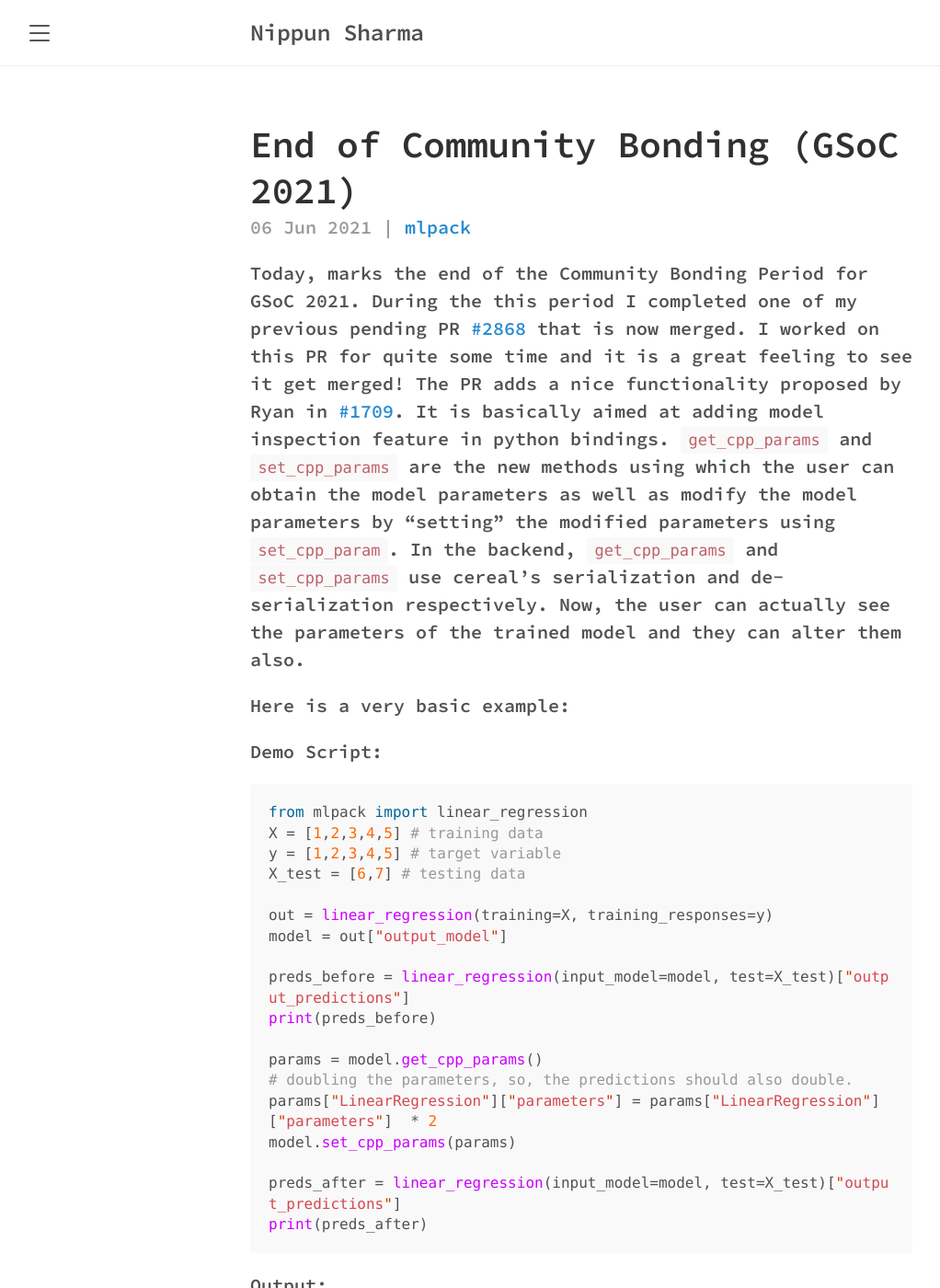
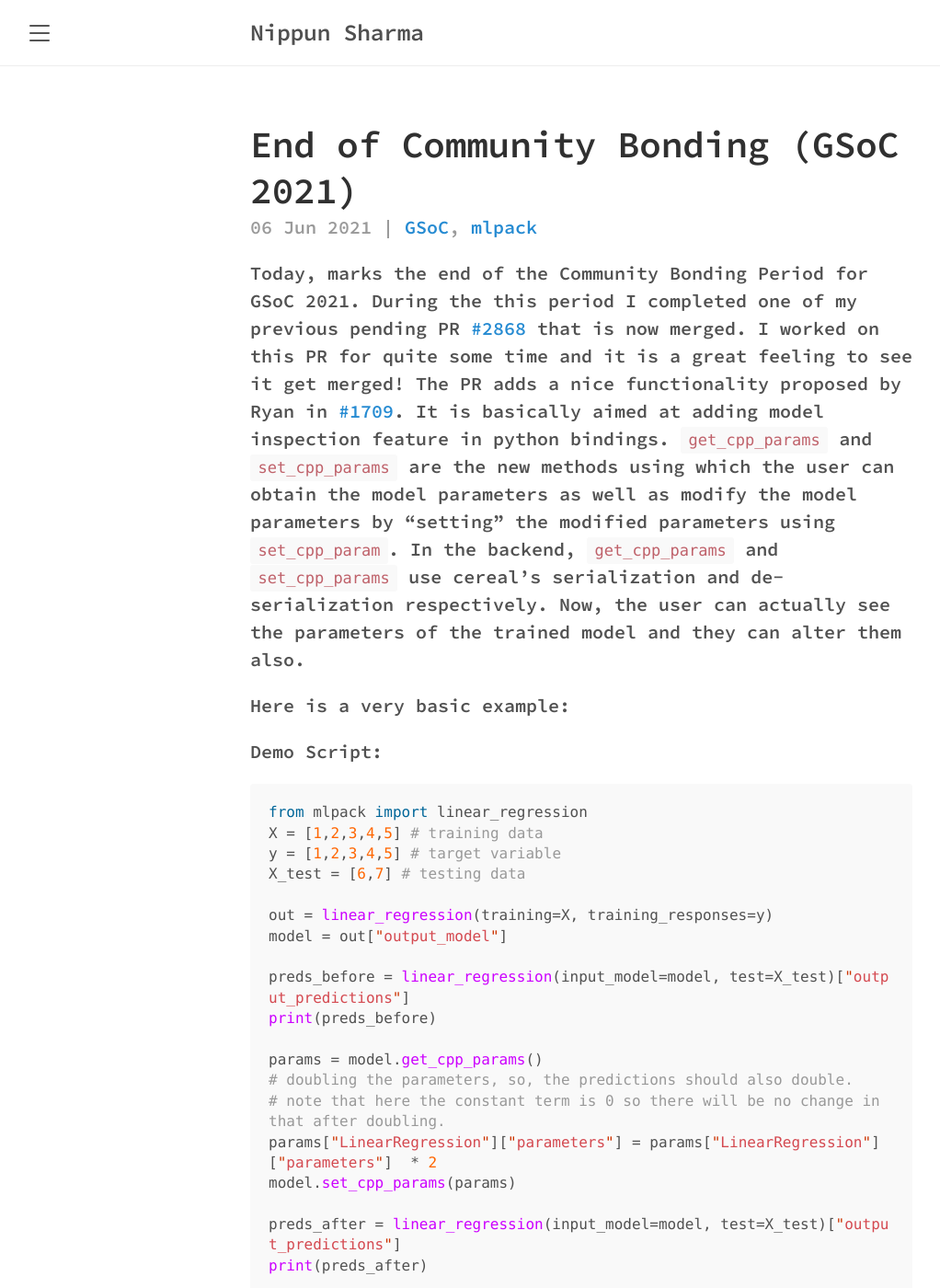
Before and after one commit to NippunSharma/nippunsharma.github.io, a Jekyll site: the page built from _posts/2021-06-06-GSoC-2021-Community-Bonding-End.md, in a window 1280 px wide and 1400 px high. Shown: the whole window at 92% size, without its empty margins (8-1030 px from the left). Built offline with Jekyll 4.4.1, drawn with Linux system fonts in a browser that asks for light colours; nearby versions of some CDN libraries.

Commit message:
Update 2021-06-06-GSoC-2021-Community-Bonding-End.md

```diff
--- a/_posts/2021-06-06-GSoC-2021-Community-Bonding-End.md
+++ b/_posts/2021-06-06-GSoC-2021-Community-Bonding-End.md
@@ -1,7 +1,7 @@
 ---
 layout: post
 title: End of Community Bonding (GSoC 2021)
-tags: [mlpack]
+tags: [gsoc, mlpack]
 ---
 
 Today, marks the end of the Community Bonding Period for GSoC 2021.
@@ -31,6 +31,7 @@
 
 params = model.get_cpp_params()
 # doubling the parameters, so, the predictions should also double.
+# note that here the constant term is 0 so there will be no change in that after doubling.
 params["LinearRegression"]["parameters"] = params["LinearRegression"]["parameters"]  * 2
 model.set_cpp_params(params)
 
```
